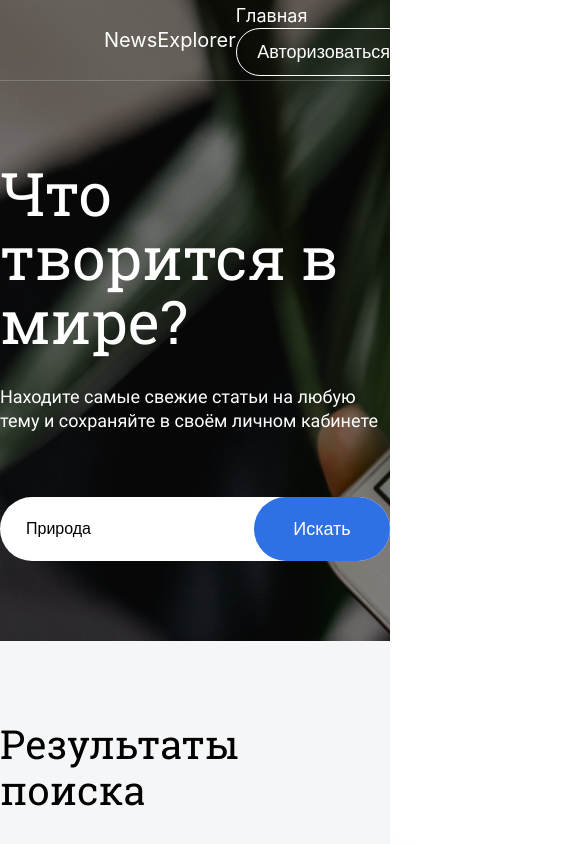
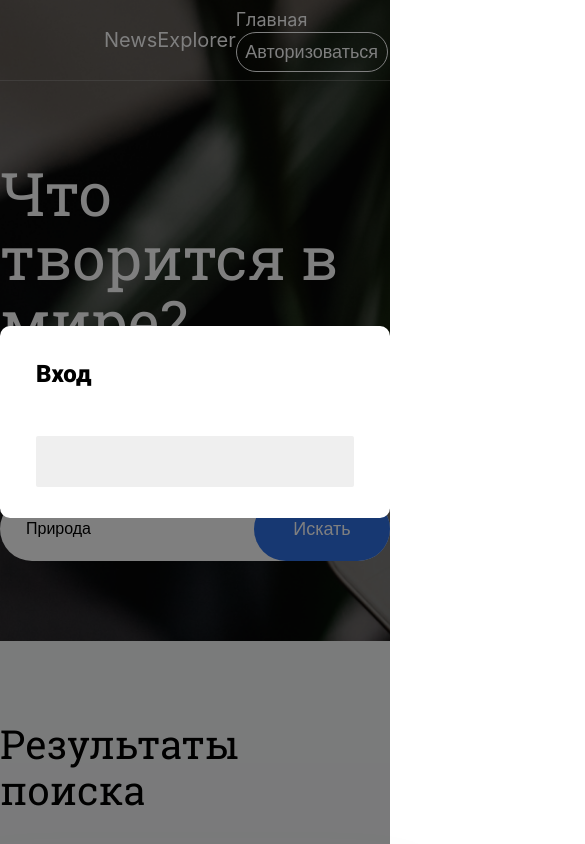
Before and after one commit to rvsverchkov/news-explorer-frontend, a React (Create React App) app: page / in a window 390 px wide. Shown: the top 844 px of the page, 585 px wide, since content can reach past the window. Built offline with nearby package versions, Linux system fonts and the light colour scheme.

Commit message:
Diploma Project - Popup

```diff
--- a/src/components/About/About.css
+++ b/src/components/About/About.css
@@ -22,6 +22,7 @@
 .about__text-container {
     margin-top: 105px;
     margin-left: 56px;
+    margin-right: 104px;
 }
 
 .about__title {
@@ -40,3 +41,39 @@
     font-weight: 400;
     max-width: 600px;
 }
+
+@media screen and (max-width: 1024px) {
+    .about__title {
+        font-size: 30px;
+        line-height: 40px;
+    }
+
+    .about__image {
+        width: 340px;
+        height: 340px;
+        margin-left: 60px;
+        margin-top: 70px;
+    }
+
+    .about__text-container {
+        margin-right: 60px;
+        margin-top: 60px;
+    }
+}
+
+@media screen and (max-width: 768px) {
+    .about__image {
+        width: 232px;
+        height: 232px;
+        margin-left: 40px;
+        margin-top: 61px;
+    }
+
+    .about__container {
+        padding-bottom: 61px;
+    }
+
+    .about__text-container {
+        margin-top: 40px;
+    }
+}
--- a/src/components/App.js
+++ b/src/components/App.js
@@ -1,8 +1,13 @@
+import { useState, useEffect } from 'react';
 import { Route, Switch } from 'react-router-dom';
 import Main from './Main/Main.js';
+import LoginPopup from './LoginPopup/LoginPopup.js';
 import './App.css';
 
 function App() {
+
+  const [isLoginPopupOpened, setLoginPopupOpened] = useState(false);
+
   return (
     <div className="App">
       <Switch>
@@ -10,6 +15,7 @@ function App() {
           <Main />
         </Route>
       </Switch>
+      <LoginPopup isOpen='true'/>
     </div>
   );
 }
--- a/src/components/Footer/Footer.css
+++ b/src/components/Footer/Footer.css
@@ -9,8 +9,7 @@
 
 .footer__link-container {
     display: flex;
-    align-items: center;
-    justify-content: center;
+    margin-right: 104px;
 }
 
 .footer__description {
@@ -78,3 +77,14 @@
     .footer__github-link:hover {
         opacity: .6;
     }
+
+@media screen and (max-width: 1024px) {
+    .footer__description {
+        margin-left: 40px;
+        padding-bottom: 18px;
+    }
+}
+
+@media screen and (max-width: 768px) {
+
+}
--- a/src/components/Header/Header.css
+++ b/src/components/Header/Header.css
@@ -56,3 +56,10 @@
         color: black;
         background-color: white;
     }
+
+@media screen and (max-width: 768px) {
+    .header__authorization-button {
+        width: 152px;
+        height: 40px;
+    }
+}
--- /dev/null
+++ b/src/components/LoginPopup/LoginPopup.js
@@ -0,0 +1,16 @@
+import React from 'react';
+import PopupWithForm from '../PopupWithForm/PopupWithForm.js';
+
+function LoginPopup (props) {
+    return (
+        <PopupWithForm
+            checkOpen={props.isOpen}
+            title='Вход'
+            method='POST'
+        >
+
+        </PopupWithForm>
+    )
+}
+
+export default LoginPopup;
--- /dev/null
+++ b/src/components/PopupWithForm/PopupWithForm.css
@@ -0,0 +1,81 @@
+.popup {
+    position: fixed;
+    background-color: rgba(0, 0, 0, 0.5);
+    align-items: center;
+    justify-content: center;
+    width: 100%;
+    height: 100%;
+    display: flex;
+    top: 0;
+    right: 0;
+    box-sizing: border-box;
+    visibility: hidden;
+    opacity: 0;
+    transition: visibility .2s linear , opacity .2s linear;
+}
+
+.popup__edit-title {
+    font-family: 'Roboto-black';
+    font-size: 24px;
+    line-height: 28,13px;
+    font-weight: 900;
+    margin-left: 36px;
+    margin-top: 34px;
+    margin-bottom: 0;
+}
+
+.popup_opened {
+    visibility: visible;
+    opacity: 1;
+    display: flex;
+}
+
+.popup__container {
+    max-width: 430px;
+    width: 100%;
+    background-color: white;
+    position: relative;
+    box-shadow: 0 0 25 rgba(0, 0, 0, .15);
+    border-radius: 10px;
+    box-sizing: border-box;
+}
+
+.popup__close {
+    background: url(../../images/close.svg);
+    background-size: contain;
+    position: absolute;
+    outline: none;
+    width: 50px;
+    height: 50px;
+    border: 0;
+    top: -45px;
+    right: -45px;
+    cursor: pointer;
+    transition: all .2s ease;
+}
+
+    .popup__close:hover {
+        opacity: .6;
+    }
+
+.popup__save {
+    width: 100%;
+    font-size: 18px;
+    line-height: calc(22/18);
+    height: 50.15px;
+    margin-top: 26px;
+    outline: none;
+    background-color: ;
+    color: white;
+    border: 0;
+    border-radius: 2px;
+    cursor: pointer;
+}
+
+.popup__form {
+    width: auto;
+    margin-left: 36px;
+    margin-right: 36px;
+    margin-top: 22px;
+    padding-bottom: 28px;
+}
--- /dev/null
+++ b/src/components/PopupWithForm/PopupWithForm.js
@@ -0,0 +1,19 @@
+import React from 'react';
+import './PopupWithForm.css';
+
+function PopupWithForm(props) {
+    return (
+        <section className={`popup ${props.checkOpen ? 'popup_opened' : ''}`}>
+            <div className='popup__container'>
+                <button type='button' onClick={props.closePopup} className={`popup__close popup__${props.close}`} />
+                <h3 className='popup__edit-title'>{props.title}</h3>
+                <form name={`${props.name}`} method={`${props.method}`} onSubmit={props.submitForm} action='/' className='popup__form' noValidate>
+                    {props.children}
+                    <button type='sumbit' className='popup__save'>{props.submit}</button>
+                </form>
+            </div>
+        </section>
+    )
+}
+
+export default PopupWithForm;
--- a/src/vendor/fonts/fonts.css
+++ b/src/vendor/fonts/fonts.css
@@ -9,6 +9,11 @@
 }
 
 @font-face {
+    font-family: 'Roboto-black';
+    src: url('./roboto-black.woff') format('woff');
+}
+
+@font-face {
     font-family: 'Sourcesanspro-regular';
     src: url('./sourcesanspro-regular.woff') format('woff');
 }
```
Also changed, not shown: src/components/LoginPopup/LoginPopup.css (added), src/images/close.svg (added), 1 other file (tests, documents, lock files or other folders).
